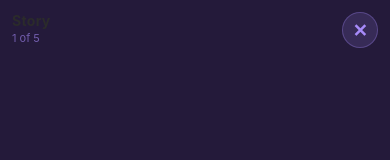
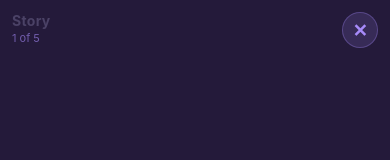
Before and after one commit to clogheiv/MyStorybook, a React Native app: screen /StoryReader in a window 390 px wide. Shown: the top 160 px of the page. Built offline with nearby package versions, Linux system fonts and the light colour scheme.

Commit message:
Reader: lighten story title for visibility
- Story title color is now #4B4266 for better contrast over purple background
- Still bold and readable for printed book feel

```diff
--- a/src/screens/StoryReaderScreen.js
+++ b/src/screens/StoryReaderScreen.js
@@ -342,7 +342,7 @@ const styles = StyleSheet.create({
   title: {
     fontSize: 14,
     fontWeight: "700",
-    color: "#2B2B2B",
+    color: "#4B4266",
     marginBottom: 2,
     letterSpacing: 0.3,
   },
```
